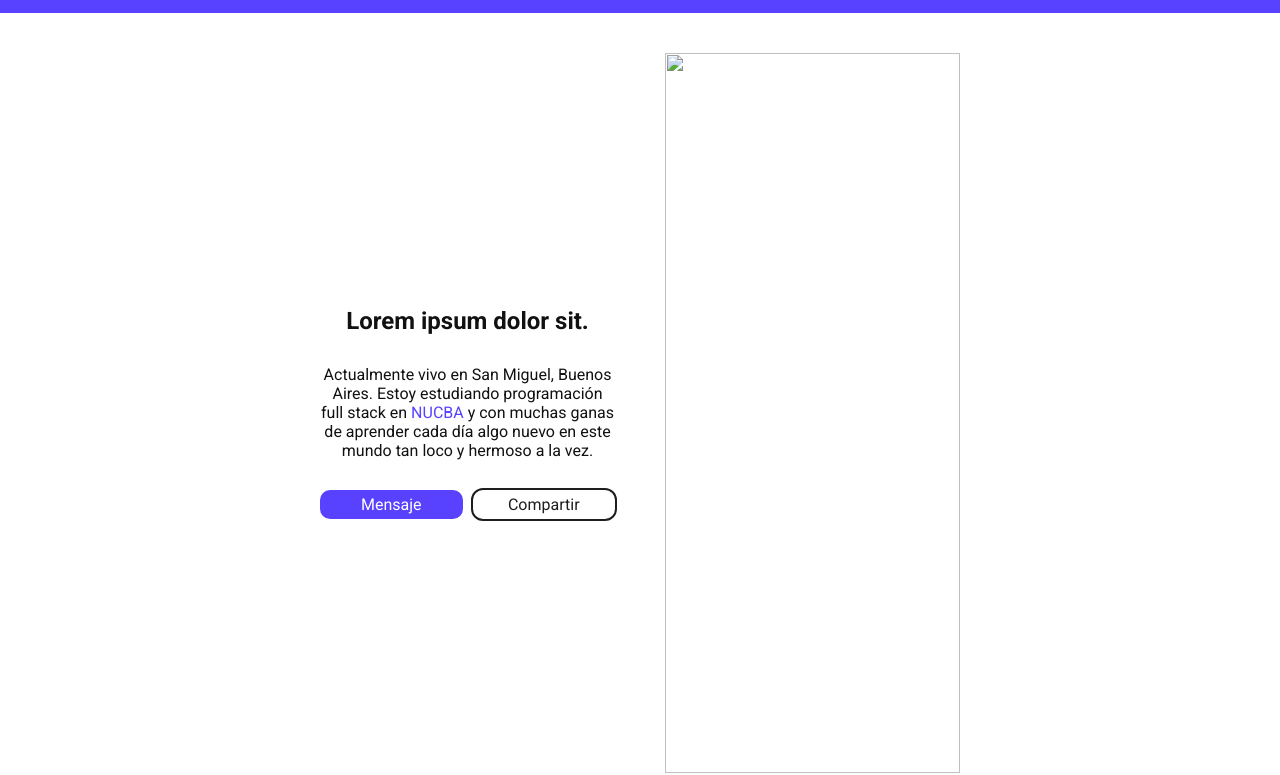
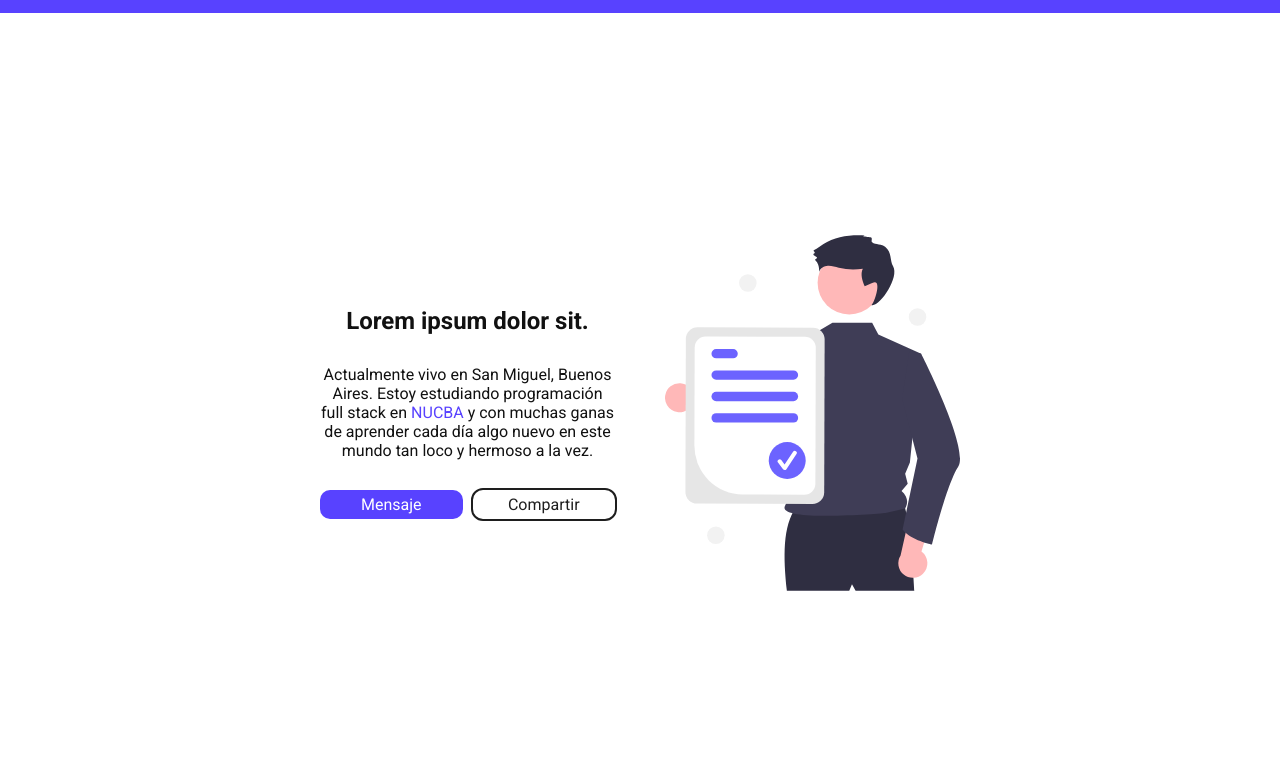
Before and after one commit to francorinque/landingpage, a plain HTML site: page index.html in a window 1280 px wide. Shown: the part 47-822 px from the top of the page. Drawn offline with Linux system fonts and the light colour scheme.

Commit message:
agrego la foto

```diff
--- a/index.html
+++ b/index.html
@@ -36,7 +36,7 @@
           </div>
           <!-- imagen  -->
           <div class="hero_img">
-            <img src="hero-img.svg" alt="">
+            <img src="assets/hero-img.svg" alt="">
           </div>
       </div>
     </section>
```
Also changed, not shown: assets/hero-img.svg (added), assets/photo.svg (deleted), assets/photo2.svg (deleted).
